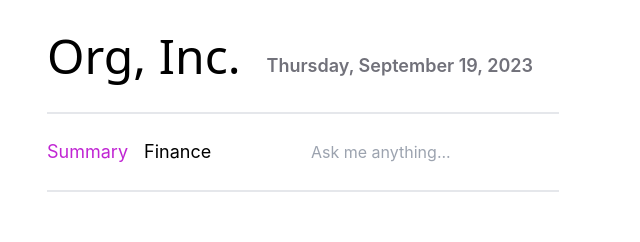
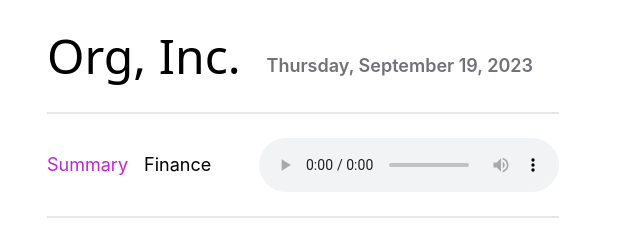
Before and after one commit to tonybingo-stack/unidevfrontend, a React (Create React App) app: page / in a window 1280 px wide. Shown: the top 242 px of the page, without its empty margins (337-977 px from the left). Built offline with nearby package versions, Linux system fonts and the light colour scheme; no server answers.

Commit message:
audio streaming player added

```diff
--- /dev/null
+++ b/src/components/audioplayer.jsx
@@ -0,0 +1,33 @@
+// AudioPlayer.js
+import React, { useEffect, useRef } from 'react';
+
+const AudioPlayer = () => {
+  const audioRef = useRef();
+
+  useEffect(() => {
+    const fetchData = async () => {
+      try {
+        const response = await fetch('http://localhost:5000/stream-audio');
+        const blob = await response.blob();
+        const url = URL.createObjectURL(blob);
+        audioRef.current.src = url;
+      } catch (error) {
+        console.error('Error fetching audio:', error);
+      }
+    };
+
+    fetchData();
+
+    return () => {
+      // Cleanup, if needed
+    };
+  }, []);
+
+  return (
+    <audio controls ref={audioRef}>
+      Your browser does not support the audio element.
+    </audio>
+  );
+};
+
+export default AudioPlayer;
--- a/src/components/header.tsx
+++ b/src/components/header.tsx
@@ -1,4 +1,5 @@
 import React, { useState, useEffect } from 'react';
+import AudioPlayer from './audioplayer';
 
 const Header = () => {
   const [isVisible, setIsVisible] = useState(false);
@@ -32,11 +33,12 @@ const Header = () => {
           <p className="flex w-full justify-end"></p>
           <div className="">
             <div className="flex justify-between">
-              <input
+              {/* <input
                 type="text"
                 placeholder="Ask me anything..."
                 className="bg-transparent outline-none text-base text-16"
-              ></input>
+              ></input> */}
+              <AudioPlayer />
             </div>
           </div>
         </div>
--- a/src/components/loadingbar.tsx
+++ b/src/components/loadingbar.tsx
@@ -11,7 +11,7 @@ const LoadingBar: React.FC<LoadingBarProps> = ({ width, height, myClass }) => {
   return (
     <svg
       xmlns="http://www.w3.org/2000/svg"
-      viewBox={`0 0 ${myClass} ${height}`}
+      // viewBox={`0 0 ${myClass} ${height}`}
     //   width={width}
     className={`${myClass} text-blue-500`}
       height={height}
```
